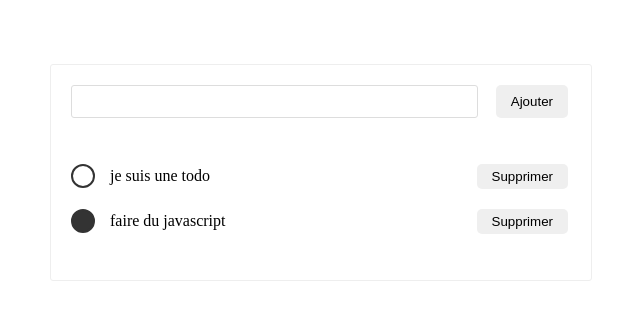
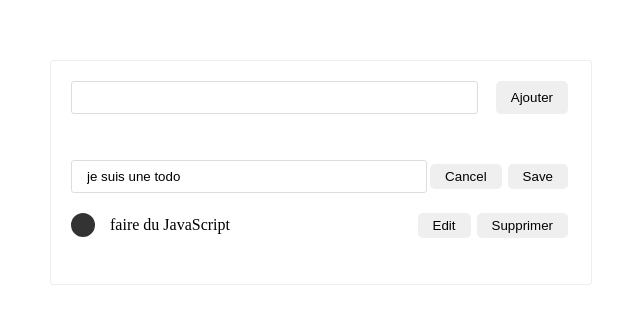
Before and after one commit to saidaZgl/todo-list-js, a website built with webpack: page src/index.html in a window 1280 px wide. Shown: the part 228-552 px from the top of the page, without its empty margins (319-959 px from the left). Built offline with nearby package versions, Linux system fonts and the light colour scheme.

Commit message:
editer une todo

```diff
--- a/src/index.js
+++ b/src/index.js
@@ -1,28 +1,13 @@
 import "./style.css";
 
-/*
-<form>
-    <input type="text" />
-    <button>Ajouter</button>
-</form>
-<ul>
-    <li>
-        <span class="todo done"></span>
-        <p>text</p>
-        <button>Editer</button>
-        <button>Supprimer</button>
-    </li>
-</ul> */
-
 const ul = document.querySelector("ul");
-
 const form = document.querySelector("form");
 const input = document.querySelector("form > input");
 
-form.addEventListener("submit", (e) => {
-  e.preventDefault();
+form.addEventListener("submit", (event) => {
+  event.preventDefault();
   const value = input.value;
-  input.value = " ";
+  input.value = "";
   addTodo(value);
 });
 
@@ -30,16 +15,22 @@ const todos = [
   {
     text: "je suis une todo",
     done: false,
+    editMode: true,
   },
   {
-    text: "faire du javascript",
+    text: "faire du JavaScript",
     done: true,
+    editMode: false,
   },
 ];
 
 const displayTodo = () => {
   const todosNode = todos.map((todo, index) => {
-    return createTodoElement(todo, index);
+    if (todo.editMode) {
+      return createTodoEditElement(todo, index);
+    } else {
+      return createTodoElement(todo, index);
+    }
   });
   ul.innerHTML = "";
   ul.append(...todosNode);
@@ -49,19 +40,44 @@ const createTodoElement = (todo, index) => {
   const li = document.createElement("li");
   const buttonDelete = document.createElement("button");
   buttonDelete.innerHTML = "Supprimer";
-  buttonDelete.addEventListener("click", (e) => {
+  const buttonEdit = document.createElement("button");
+  buttonEdit.innerHTML = "Edit";
+  buttonDelete.addEventListener("click", (event) => {
     event.stopPropagation();
     deleteTodo(index);
   });
-
+  buttonEdit.addEventListener("click", (event) => {
+    event.stopPropagation();
+    toggleEditMode(index);
+  });
   li.innerHTML = `
     <span class="todo ${todo.done ? "done" : ""}"></span>
     <p>${todo.text}</p>
   `;
-  li.addEventListener("click", (e) => {
+  li.addEventListener("click", (event) => {
     toggleTodo(index);
   });
-  li.appendChild(buttonDelete);
+  li.append(buttonEdit, buttonDelete);
+  return li;
+};
+
+const createTodoEditElement = (todo, index) => {
+  const li = document.createElement("li");
+  const input = document.createElement("input");
+  input.type = "text";
+  input.value = todo.text;
+  const buttonSave = document.createElement("button");
+  buttonSave.innerHTML = "Save";
+  const buttonCancel = document.createElement("button");
+  buttonCancel.innerHTML = "Cancel";
+  buttonCancel.addEventListener("click", (event) => {
+    event.stopPropagation();
+    toggleEditMode(index);
+  });
+  buttonSave.addEventListener("click", (event) => {
+    editTodo(index, input);
+  });
+  li.append(input, buttonCancel, buttonSave);
   return li;
 };
 
@@ -83,4 +99,16 @@ const toggleTodo = (index) => {
   displayTodo();
 };
 
+const toggleEditMode = (index) => {
+  todos[index].editMode = !todos[index].editMode;
+  displayTodo();
+};
+
+const editTodo = (index, input) => {
+  const value = input.value;
+  todos[index].text = value;
+  todos[index].editMode = false;
+  displayTodo();
+};
+
 displayTodo();
--- a/src/style.css
+++ b/src/style.css
@@ -59,6 +59,10 @@ li {
     padding: 10px 0px;
 }
 
+li input {
+    flex: 1;
+}
+
 li p {
     flex: 1;
 }
```
